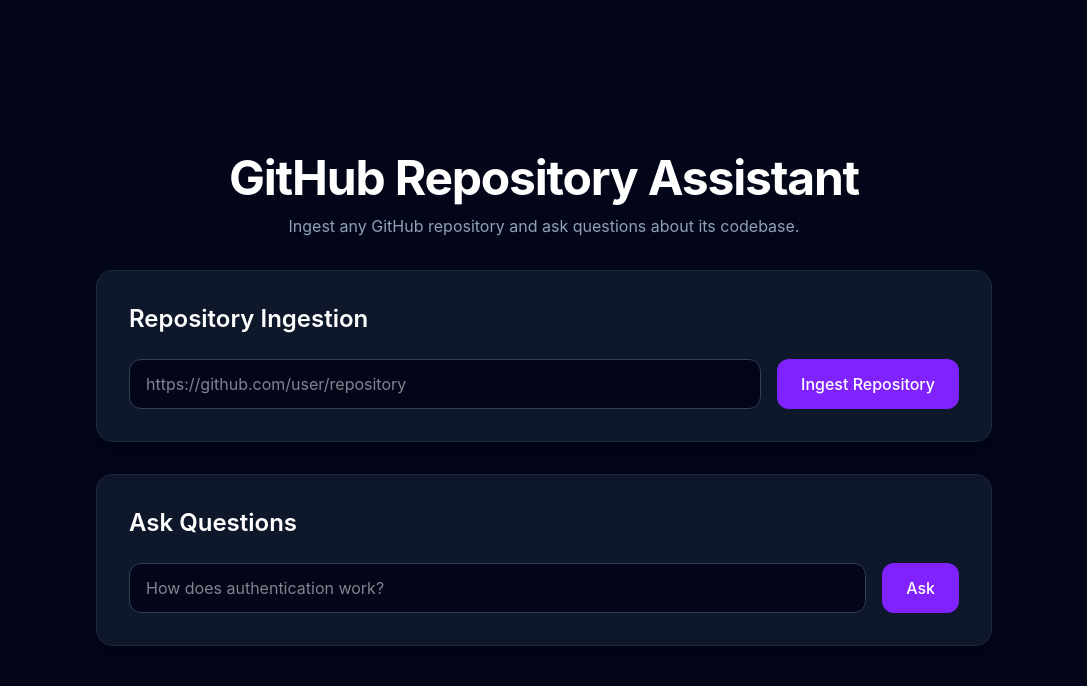
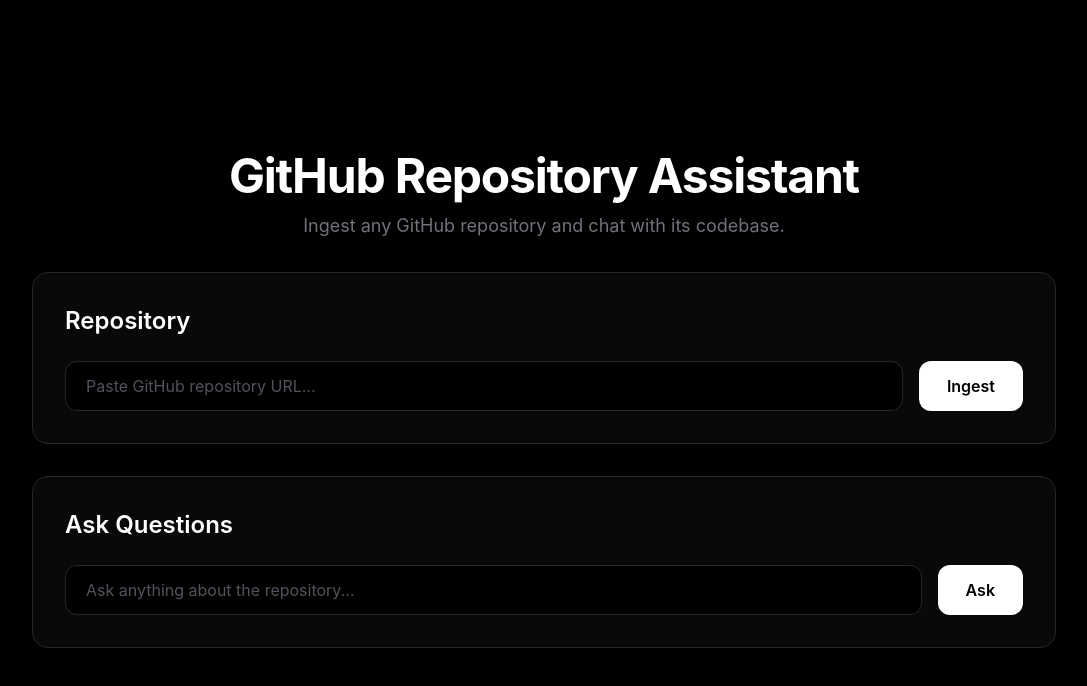
Before and after one commit to NOTyuvraj/Github-Repository-Assistant---Agnetic-RAG, a React (Vite) app in the folder client/: page / in a window 1280 px wide. Shown: the top 686 px of the page, without its empty margins (96-1183 px from the left). Built offline with nearby package versions, Linux system fonts and the light colour scheme.

Commit message:
Fixing UI

```diff
--- a/client/src/App.jsx
+++ b/client/src/App.jsx
@@ -23,7 +23,9 @@
     try {
       const response = await axios.post(
         "https://github-repository-assistant-agnetic-rag.onrender.com/ingest",
-        { repoURL },
+        {
+          repoURL,
+        },
       );
 
       if (response.data.success) setSuccess(true);
@@ -36,7 +38,7 @@
 
   const handleQuery = async () => {
     if (!query.trim()) {
-      setError("Enter a question.");
+      setError("Please enter a question.");
       return;
     }
 
@@ -46,7 +48,9 @@
     try {
       const response = await axios.post(
         "https://github-repository-assistant-agnetic-rag.onrender.com/ask",
-        { query },
+        {
+          query,
+        },
       );
 
       setAnswer(response.data);
@@ -58,88 +62,92 @@
   };
 
   return (
-    <div className="min-h-screen bg-slate-950 text-white flex items-center justify-center px-6 py-10">
-      <div className="w-full max-w-4xl space-y-8">
+    <div className="min-h-screen bg-black text-white flex items-center justify-center px-6 py-10">
+      <div className="w-full max-w-5xl space-y-8">
         {/* Header */}
-        <div className="text-center">
+        <div className="text-center space-y-3">
           <h1 className="text-5xl font-bold tracking-tight">
             GitHub Repository Assistant
           </h1>
 
-          <p className="text-slate-400 mt-3">
-            Ingest any GitHub repository and ask questions about its codebase.
+          <p className="text-zinc-500 text-lg">
+            Ingest any GitHub repository and chat with its codebase.
           </p>
         </div>
 
-        {/* Ingest Card */}
-        <div className="bg-slate-900 border border-slate-800 rounded-2xl p-8 shadow-xl">
-          <h2 className="text-2xl font-semibold mb-6">Repository Ingestion</h2>
+        {/* Repository Card */}
+        <div className="bg-zinc-950 border border-zinc-800 rounded-2xl p-8 hover:border-zinc-700 transition">
+          <h2 className="text-2xl font-semibold mb-6">Repository</h2>
 
           <div className="flex flex-col md:flex-row gap-4">
             <input
+              type="text"
+              placeholder="Paste GitHub repository URL..."
               value={repoURL}
               onChange={(e) => setRepoURL(e.target.value)}
-              placeholder="https://github.com/user/repository"
-              className="flex-1 rounded-xl bg-slate-950 border border-slate-700 px-4 py-3 outline-none focus:border-violet-500 transition"
+              className="flex-1 bg-black border border-zinc-800 rounded-xl px-5 py-3 placeholder:text-zinc-600 outline-none focus:border-white transition"
             />
 
             <button
               onClick={handleIngest}
-              className="px-6 py-3 rounded-xl bg-violet-600 hover:bg-violet-500 transition font-medium"
+              className="bg-white text-black font-semibold rounded-xl px-7 py-3 hover:bg-zinc-200 active:scale-95 transition"
             >
-              Ingest Repository
+              Ingest
             </button>
           </div>
 
           {loading && (
-            <p className="mt-5 text-violet-400">⏳ Ingesting repository...</p>
+            <p className="mt-5 text-zinc-400">Indexing repository...</p>
           )}
 
           {success && (
             <p className="mt-5 text-green-400">
-              ✓ Repository indexed successfully
+              ✓ Repository indexed successfully.
             </p>
           )}
-
-          {error && <p className="mt-5 text-red-400">{error}</p>}
         </div>
 
         {/* Chat Card */}
-        <div className="bg-slate-900 border border-slate-800 rounded-2xl p-8 shadow-xl">
+        <div className="bg-zinc-950 border border-zinc-800 rounded-2xl p-8 hover:border-zinc-700 transition">
           <h2 className="text-2xl font-semibold mb-6">Ask Questions</h2>
 
           <div className="flex flex-col md:flex-row gap-4">
             <input
+              type="text"
+              placeholder="Ask anything about the repository..."
               value={query}
               onChange={(e) => setQuery(e.target.value)}
-              placeholder="How does authentication work?"
-              className="flex-1 rounded-xl bg-slate-950 border border-slate-700 px-4 py-3 outline-none focus:border-violet-500 transition"
+              className="flex-1 bg-black border border-zinc-800 rounded-xl px-5 py-3 placeholder:text-zinc-600 outline-none focus:border-white transition"
             />
 
             <button
               onClick={handleQuery}
-              className="px-6 py-3 rounded-xl bg-violet-600 hover:bg-violet-500 transition font-medium"
+              className="bg-white text-black font-semibold rounded-xl px-7 py-3 hover:bg-zinc-200 active:scale-95 transition"
             >
               Ask
             </button>
           </div>
 
-          {askLoading && <p className="mt-5 text-violet-400">🤖 Thinking...</p>}
+          {askLoading && <p className="mt-6 text-zinc-400">Thinking...</p>}
 
           {answer && (
-            <div className="mt-6 rounded-xl bg-slate-950 border border-slate-800 p-5">
-              <h3 className="text-lg font-semibold mb-3 text-violet-400">
+            <div className="mt-8 border border-zinc-800 rounded-xl bg-black p-6 max-h-[450px] overflow-y-auto">
+              <div className="text-sm uppercase tracking-widest text-zinc-500 mb-4">
                 Answer
-              </h3>
+              </div>
 
-              <p className="text-slate-300 whitespace-pre-wrap leading-7">
+              <p className="whitespace-pre-wrap leading-8 text-zinc-200">
                 {answer}
               </p>
             </div>
           )}
+        </div>
 
-          {error && <p className="mt-5 text-red-400">{error}</p>}
-        </div>
+        {error && (
+          <div className="rounded-xl border border-red-900 bg-red-950/30 p-4">
+            <p className="text-red-400">{error}</p>
+          </div>
+        )}
       </div>
     </div>
   );
```
